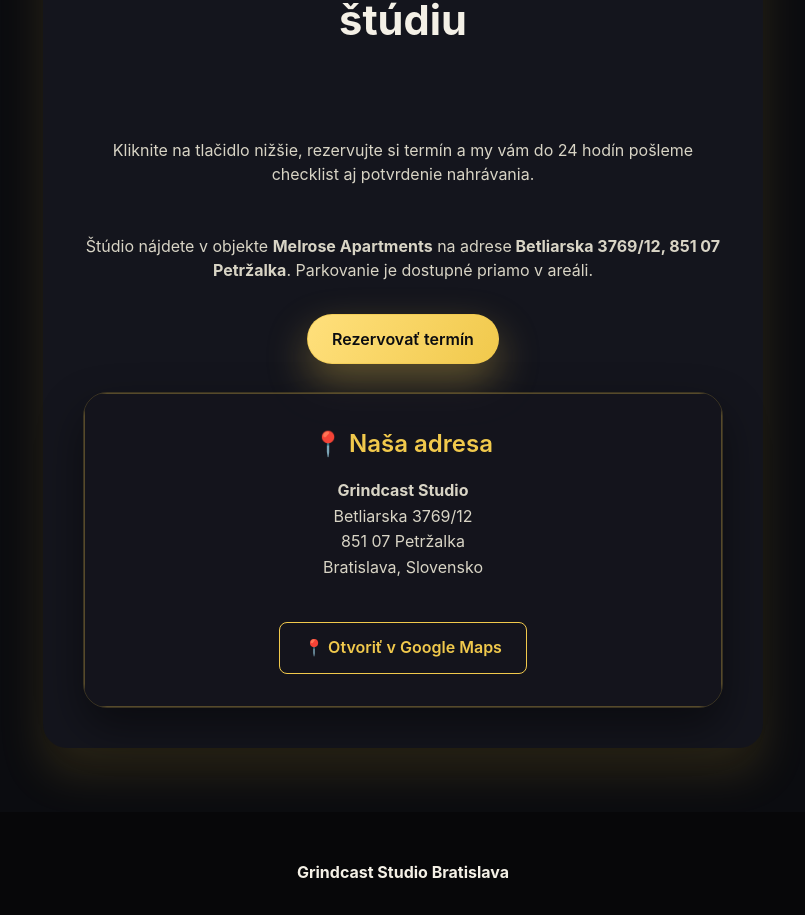
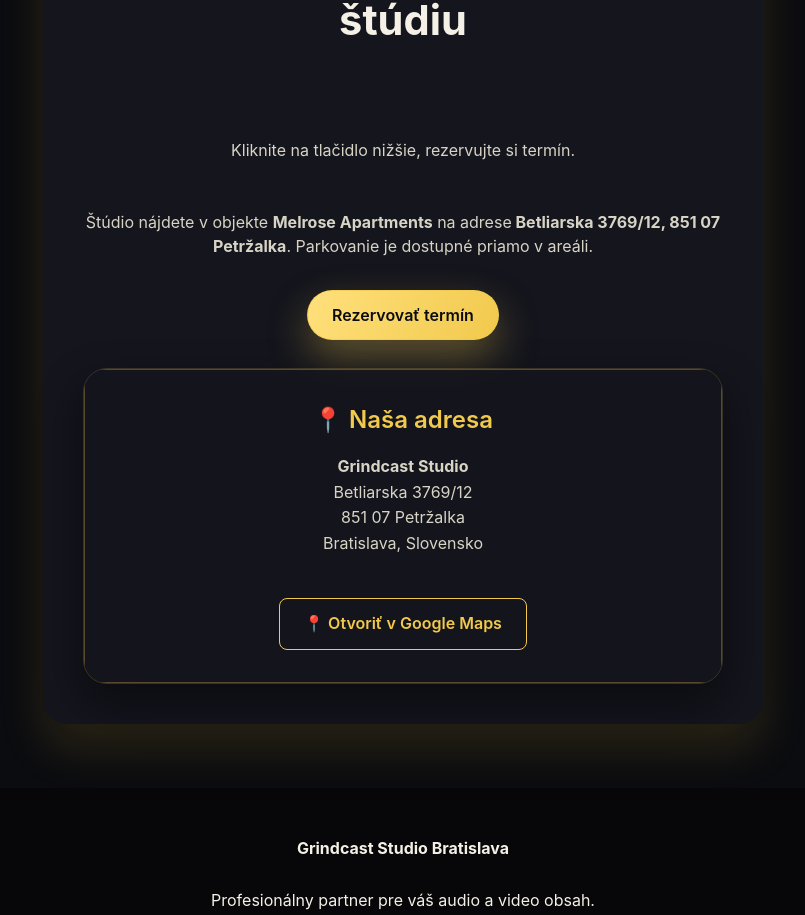
Before and after one commit to Jar1s/grindcast-studio-web, a React (Vite) app: page / in a window 1280 px wide. Shown: the part 5553-6468 px from the top of the page, without its empty margins (237-1042 px from the left). Built offline with nearby package versions, Linux system fonts and the light colour scheme.

Commit message:
Shorten reservation text to essential message
- Keep only: 'Kliknite na tlačidlo nižšie, rezervujte si termín.'
- Remove rest of sentence about 24-hour response and checklist
- Clean, concise call-to-action text
- More direct and focused messaging

```diff
--- a/src/App.jsx
+++ b/src/App.jsx
@@ -638,8 +638,7 @@
             </div>
             <div className="contact-details">
               <p>
-                Kliknite na tlačidlo nižšie, rezervujte si termín a my
-                vám do 24 hodín pošleme checklist aj potvrdenie nahrávania.
+                Kliknite na tlačidlo nižšie, rezervujte si termín.
               </p>
               <p>
                 Štúdio nájdete v objekte <strong>Melrose Apartments</strong> na adrese
```
